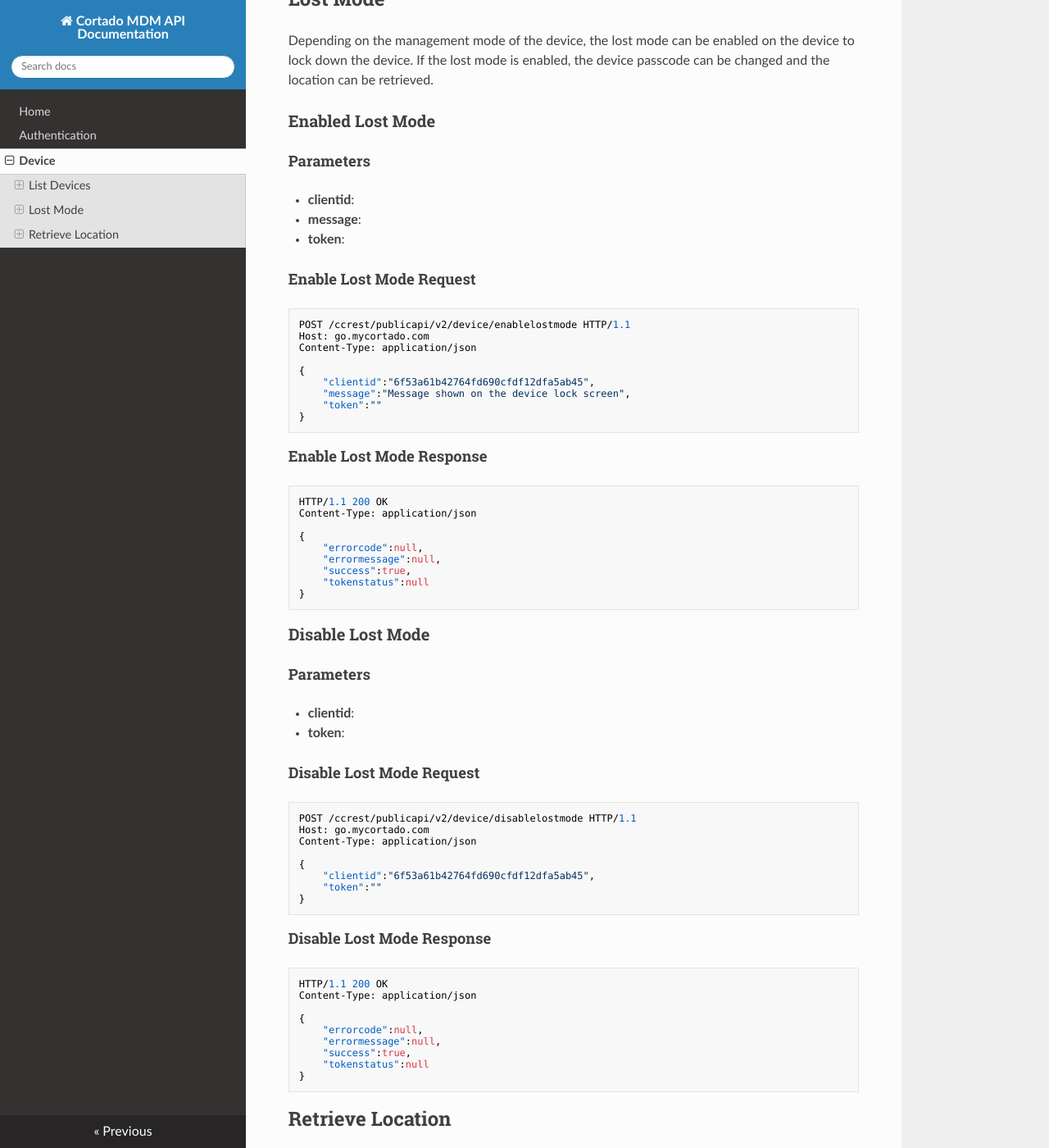
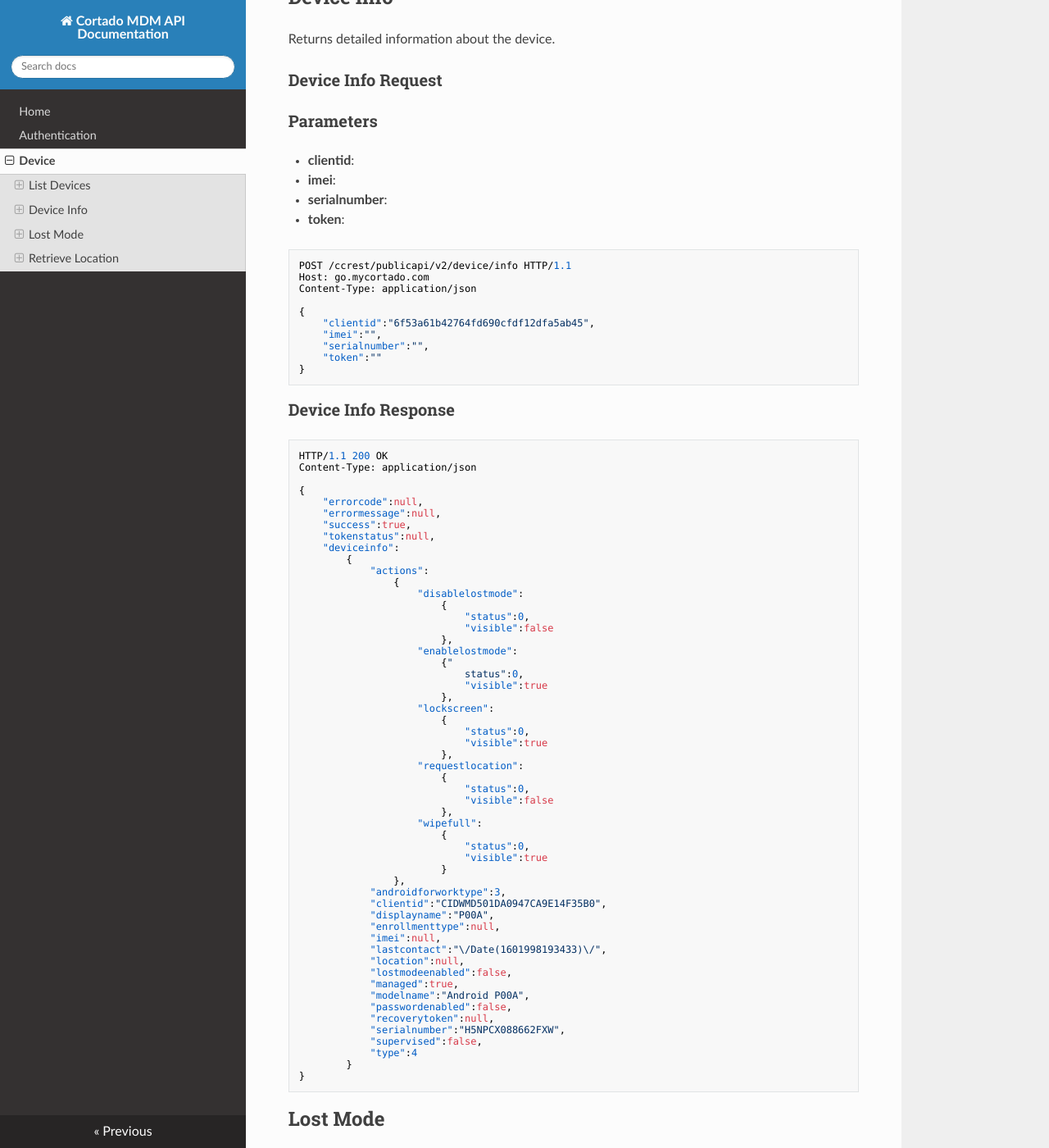
Before and after one commit to cortado-mobile-solutions/apidoc-mdm, an MkDocs documentation site: the page built from docs/device.md, in a window 1280 px wide and 1400 px high, scrolled down 1444 px. Shown: the whole window at 82% size. Built offline with MkDocs 1.6.1, drawn with Linux system fonts in a browser that asks for light colours; nearby versions of some CDN libraries.

Commit message:
updated device info

````diff
--- a/docs/device.md
+++ b/docs/device.md
@@ -7,8 +7,8 @@ Retrieve a list of managed devices and basic details about the device status. Th
 
 ### List Devices Request
 
-### Parameters
-* **token**: access token obtained during [authentication](/auth.md)
+#### Parameters
+* **token**: access token obtained during [authentication](/en/latest/auth)
 
 ```json
 POST /ccrest/publicapi/v2/device/list HTTP/1.1
@@ -62,6 +62,95 @@ Content-Type: application/json
             }
         ]
     }
+```
+
+
+
+
+
+
+## Device Info
+Returns detailed information about the device.
+
+### Device Info Request
+
+### Parameters
+* **clientid**:
+* **imei**:
+* **serialnumber**:
+* **token**:
+
+```json
+POST /ccrest/publicapi/v2/device/info HTTP/1.1
+Host: go.mycortado.com
+Content-Type: application/json
+
+{
+    "clientid":"6f53a61b42764fd690cfdf12dfa5ab45",
+    "imei":"",
+    "serialnumber":"",
+    "token":""
+}
+```
+
+### Device Info Response
+
+```json
+HTTP/1.1 200 OK
+Content-Type: application/json
+
+{
+    "errorcode":null,
+    "errormessage":null,
+    "success":true,
+    "tokenstatus":null,
+    "deviceinfo":
+        {
+            "actions":
+                {
+                    "disablelostmode":
+                        {
+                            "status":0,
+                            "visible":false
+                        },
+                    "enablelostmode":
+                        {"
+                            status":0,
+                            "visible":true
+                        },
+                    "lockscreen":
+                        {
+                            "status":0,
+                            "visible":true
+                        },
+                    "requestlocation":
+                        {
+                            "status":0,
+                            "visible":false
+                        },
+                    "wipefull":
+                        {
+                            "status":0,
+                            "visible":true
+                        }
+                },
+            "androidforworktype":3,
+            "clientid":"CIDWMD501DA0947CA9E14F35B0",
+            "displayname":"P00A",
+            "enrollmenttype":null,
+            "imei":null,
+            "lastcontact":"\/Date(1601998193433)\/",
+            "location":null,
+            "lostmodeenabled":false,
+            "managed":true,
+            "modelname":"Android P00A",
+            "passwordenabled":false,
+            "recoverytoken":null,
+            "serialnumber":"H5NPCX088662FXW",
+            "supervised":false,
+            "type":4
+        }
+}
 ```
 
 
````
